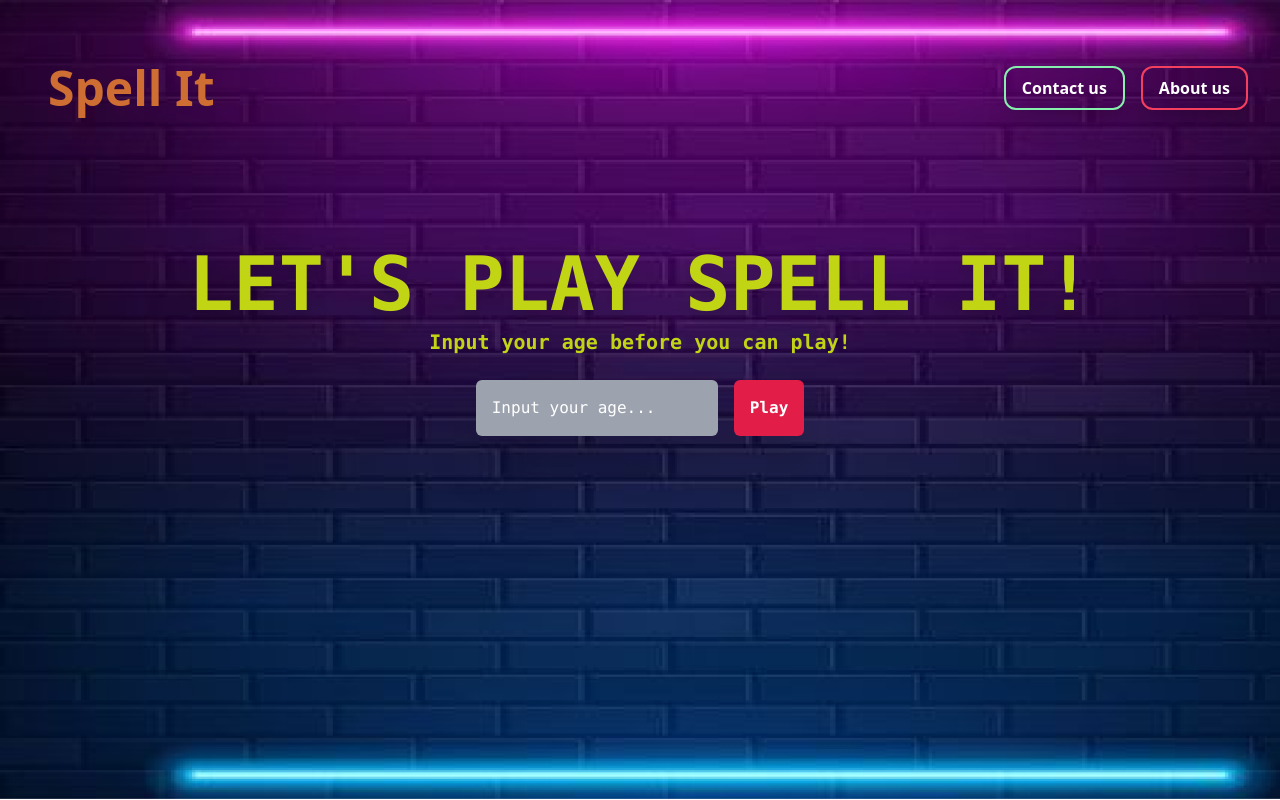
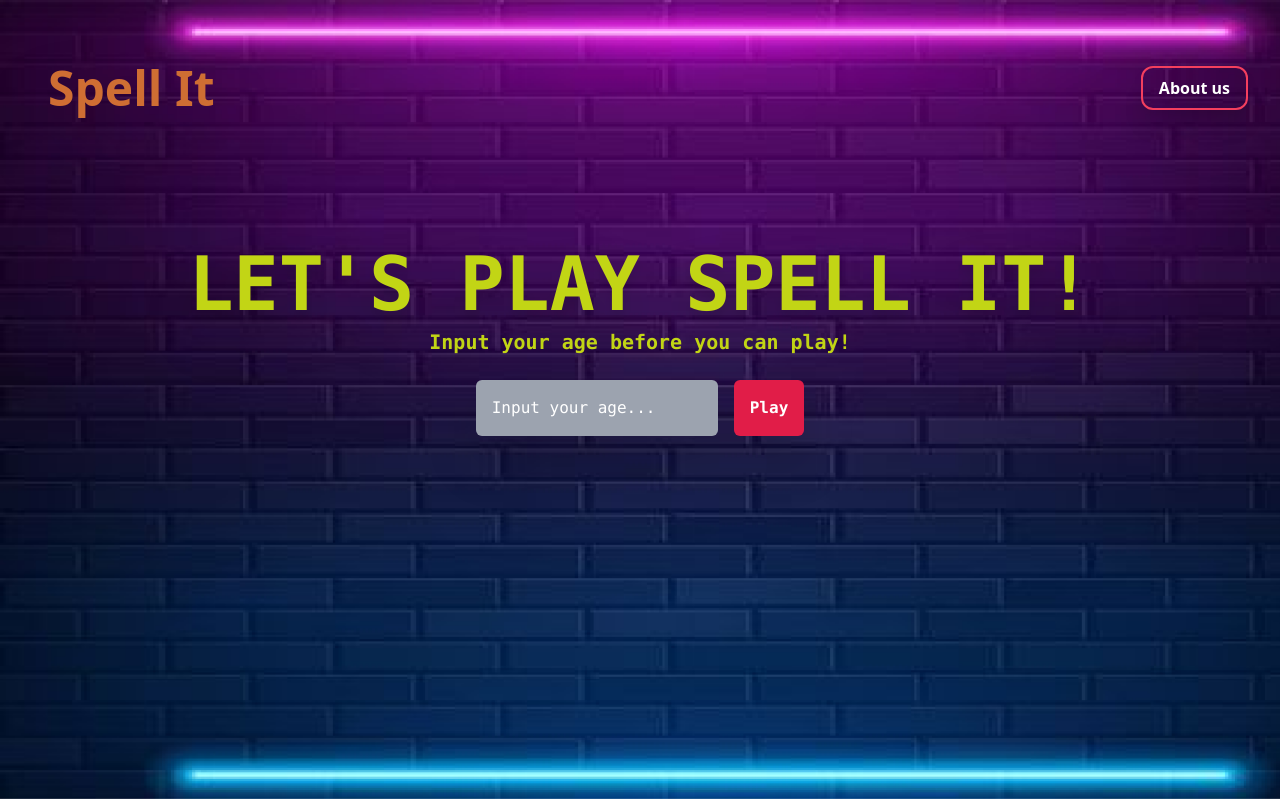
Before and after one commit to kensidiangco/spell-it-game, a Next.js app: page / in a window 1280 px wide. Built offline with nearby package versions, Linux system fonts and the light colour scheme.

Commit message:
Removing contact us in navigation

```diff
--- a/components/Navigation.jsx
+++ b/components/Navigation.jsx
@@ -8,9 +8,9 @@ function Navigation() {
             <span className="p-4 text-5xl text-[#CF6E33] drop-shadow-[0_35px_35px_rgba(0,0,0,0.25)] font-bold cursor-pointer rounded-md transition transition-delay-1">Spell It</span>
         </Link>
         <span class="flex gap-4 text-white">
-          <Link href="#" passHref>
+          {/* <Link href="#" passHref>
               <span className="p-2 px-4 text-md border-2 border-green-300 rounded-xl font-bold cursor-pointer transition transition-delay-1 shadow-xl drop-shadow-xl">Contact us</span>
-          </Link>
+          </Link> */}
           <Link href="/About" passHref>
               <span className="p-2 px-4 text-md border-2 border-rose-500 rounded-xl font-bold cursor-pointer transition transition-delay-1 shadow-xl drop-shadow-xl">About us</span>
           </Link>
```
